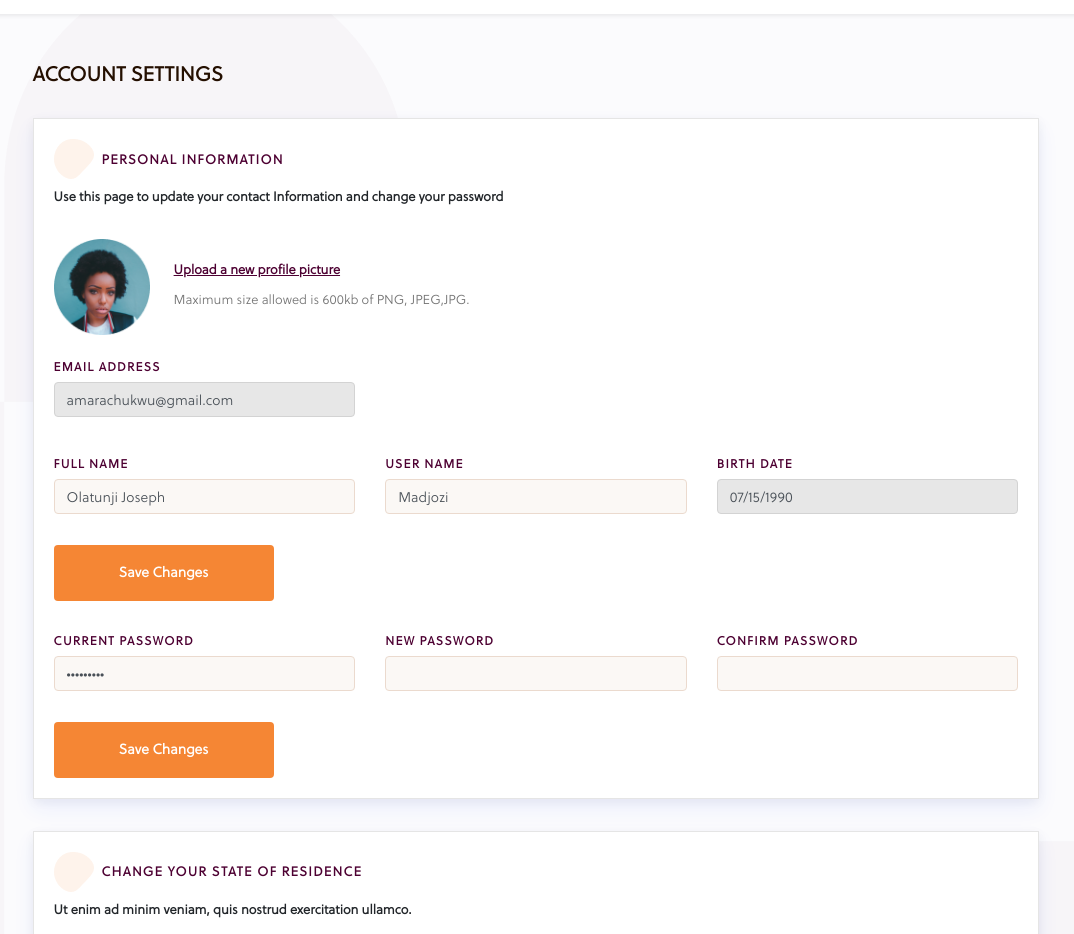
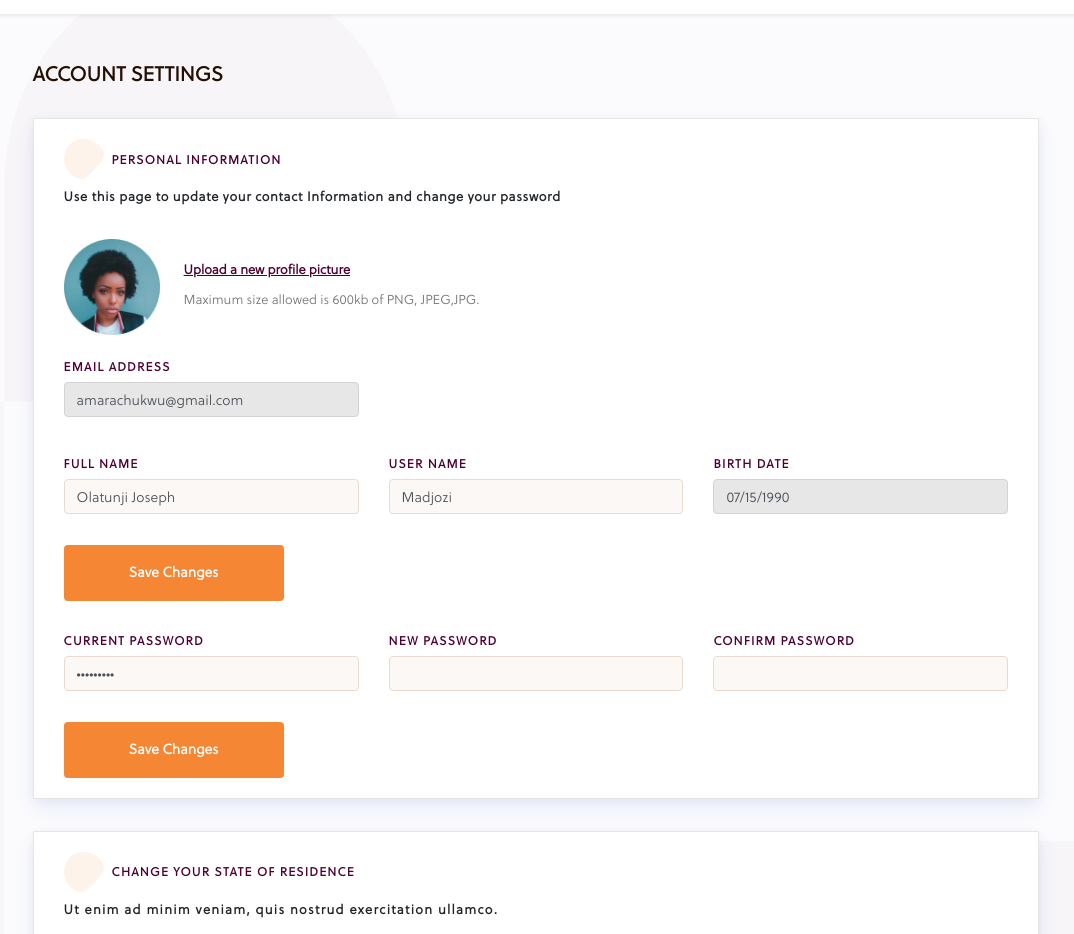
Before and after one commit to Seyidayo/Insurance-Application, a Vue app: page /settings in a window 1280 px wide. Shown: the part 58-992 px from the top of the page, without its empty margins (104-1178 px from the left). Built offline with nearby package versions, Linux system fonts and the light colour scheme.

Commit message:
Features(settings): Edited Settings Page

```diff
--- a/src/assets/styles/base/_typography.scss
+++ b/src/assets/styles/base/_typography.scss
@@ -95,7 +95,7 @@ nav {
   }
 
   legend {
-    font-size: 13px;
+    font-size: 12px;
   }
 
   label {
--- a/src/assets/styles/components/_container.scss
+++ b/src/assets/styles/components/_container.scss
@@ -29,7 +29,10 @@
 
 #settings .container {
   max-width: 81%;
-
+  .card-body {
+    padding-right: 30px;
+    padding-left: 30px;
+  }
   @media (max-width: 768px) {
     max-width: 89%;
   }
--- a/src/views/Settings.vue
+++ b/src/views/Settings.vue
@@ -9,7 +9,7 @@
               <img :src="legendIcon" class="mr-2" alt /> Personal Information
             </legend>
             <p
-              class="font-semibold"
+              class="font-semibold tracking-wider"
             >Use this page to update your contact Information and change your password</p>
             <div class="flex py-3 items-center">
               <img class="h-16 w-16 md:h-24 md:w-24 mr-4" :src="getAvatar" alt="Your Profile Image" />
@@ -72,7 +72,9 @@
               <img :src="legendIcon" class="mr-2" alt />
               Change your state of Residence
             </legend>
-            <p class="font-semibold">Ut enim ad minim veniam, quis nostrud exercitation ullamco.</p>
+            <p
+              class="font-semibold tracking-widest"
+            >Ut enim ad minim veniam, quis nostrud exercitation ullamco.</p>
             <b-row>
               <b-col md="4">
                 <label for="current-state">Current State</label>
```
